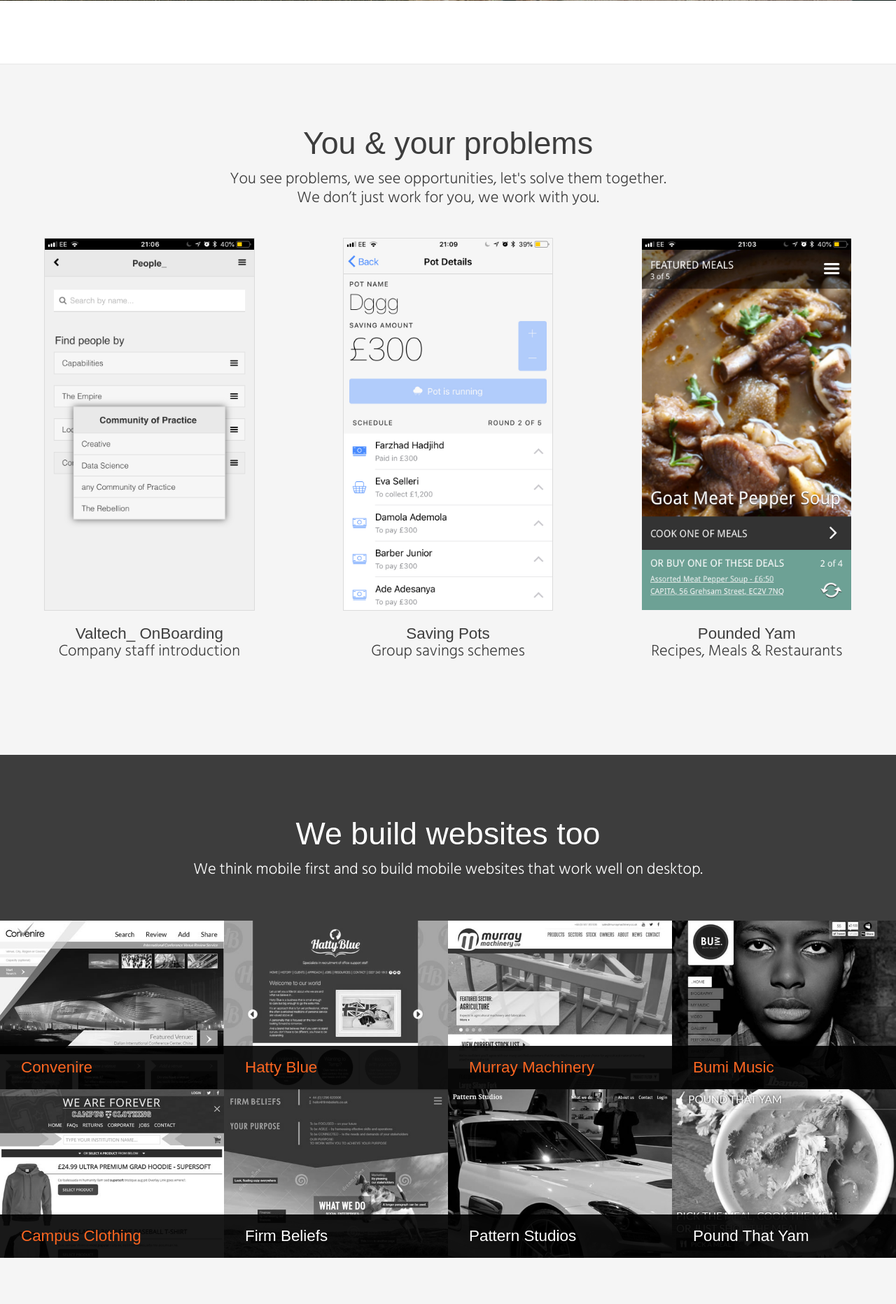
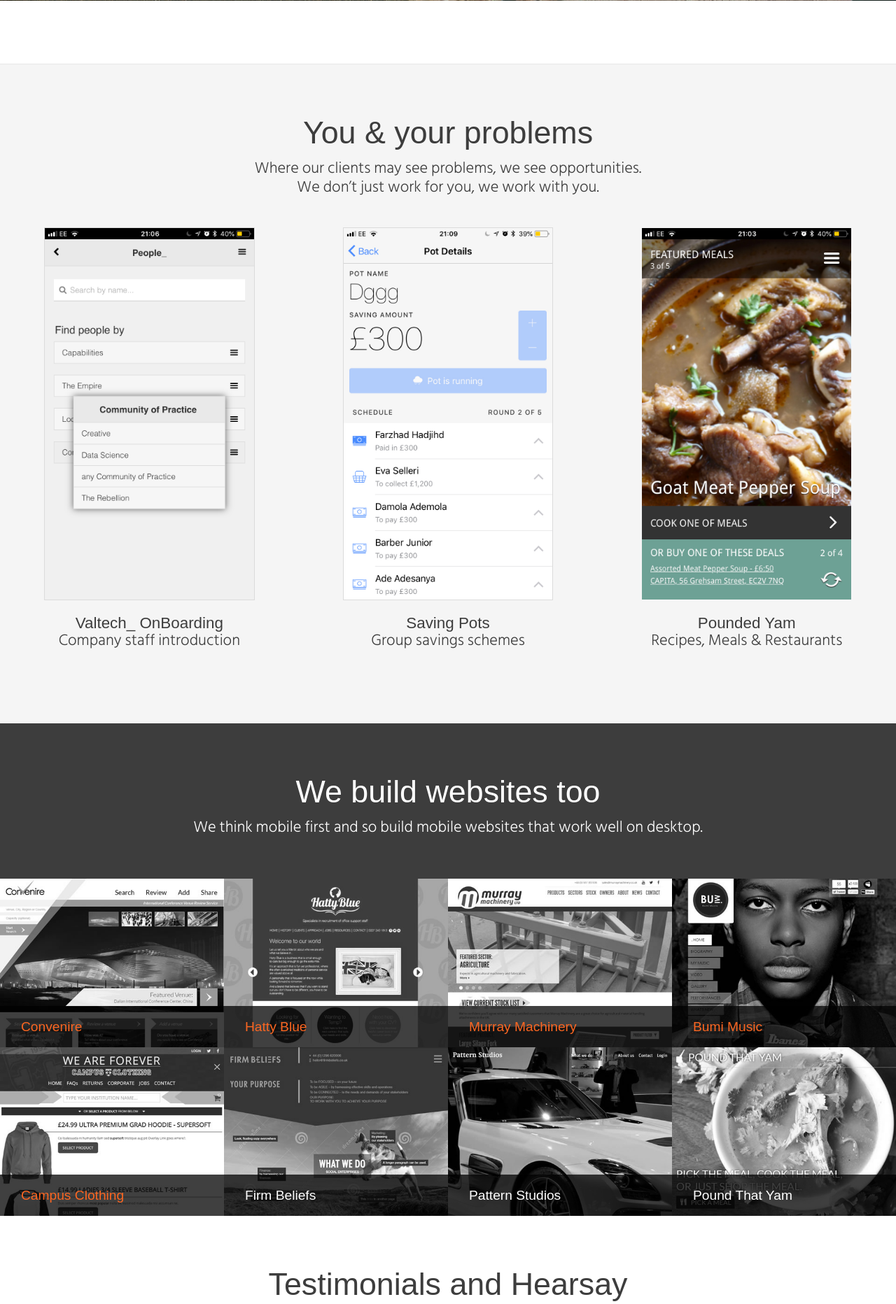
Before and after one commit to Gunzalez/modernkode, a PHP site: page / in a window 1280 px wide. Shown: the part 779-2643 px from the top of the page at 70% size. Run offline with PHP 8.4, Linux system fonts and the light colour scheme; some web fonts are replaced.

Commit message:
minor style tweaks

```diff
--- a/website/css/modernkode.css
+++ b/website/css/modernkode.css
@@ -93,68 +93,68 @@ body {
   border-bottom: 1px solid #e8e8e8; }
 
 .section {
-  padding: 30px; }
+  padding: 30px 0; }
   @media (min-width: 768px) {
     .section {
-      padding: 90px 0; } }
+      padding: 75px 0 60px 0; } }
 
-._light {
+._mobile {
   background: whitesmoke; }
-  ._light .text {
+  ._mobile .text {
     margin: 30px 0; }
-  ._light .showcase {
+  ._mobile .showcase {
     display: flex;
     max-width: 1400px;
     margin: 0 auto;
     padding: 45px 0;
     justify-content: space-between; }
-    ._light .showcase .item {
+    ._mobile .showcase .item {
       text-align: center; }
-      ._light .showcase .item * {
+      ._mobile .showcase .item * {
         margin: 0;
         padding: 0; }
-      ._light .showcase .item img {
+      ._mobile .showcase .item img {
         width: 70%;
         margin: 0 auto 20px auto;
         outline: 1px solid #dbdbdb; }
-        ._light .showcase .item img.no-outline {
+        ._mobile .showcase .item img.no-outline {
           outline: none; }
 
-._dark {
+._desktop {
   background: #3d3d3d;
   color: #ffffff;
   padding-bottom: 0; }
-  ._dark .showcase {
+  ._desktop .showcase {
     display: flex;
     padding: 0;
     margin: 60px 0 0 0; }
-    ._dark .showcase .item {
+    ._desktop .showcase .item {
       position: relative;
       flex-grow: 1; }
-      ._dark .showcase .item img {
+      ._desktop .showcase .item img {
         width: 100%;
         display: block;
         filter: grayscale(1); }
-      ._dark .showcase .item h4 {
+      ._desktop .showcase .item h4 {
         position: absolute;
         bottom: 0;
         left: 0;
         width: 100%;
-        background: rgba(0, 0, 0, 0.9);
+        background: rgba(0, 0, 0, 0.75);
         padding: 20px 30px;
-        font-size: 1.4rem;
+        font-size: 1.2rem;
         font-weight: 100;
         margin: 0;
         text-align: left;
         box-sizing: border-box;
         color: #ffffff; }
-      ._dark .showcase .item a {
+      ._desktop .showcase .item a {
         color: #FC6621;
         text-decoration: none; }
-    ._dark .showcase:nth-last-child(1) {
+    ._desktop .showcase:nth-last-child(1) {
       margin-top: 0; }
 
-._map {
+._contact {
   background-image: url("../images/bg-maps.jpg");
   background-position: top center;
   background-repeat: no-repeat;
--- a/website/index.html
+++ b/website/index.html
@@ -35,11 +35,11 @@
 
         </div>
     </div>
-    <div class="section _light">
+    <div class="section _mobile">
 
         <h2>You &amp; your problems</h2>
         <p>
-            <span>You see problems, we see opportunities, let's solve them together.</span>
+            <span>Where our clients may see problems, we see opportunities.</span>
             <span>We don’t just work for you, we work with you.</span>
         </p>
 
@@ -62,7 +62,7 @@
         </div>
 
     </div>
-    <div class="section _dark">
+    <div class="section _desktop">
 
         <h2>We build websites too</h2>
         <p>We think mobile first and so build mobile websites that work well on desktop.</p>
@@ -105,14 +105,13 @@
         </div>
 
     </div>
-
-    <div class="section _light">
+    <div class="section _testimonials">
         <h2>Testimonials and Hearsay</h2>
         <p style="min-height: 400px"></p>
 
     </div>
 
-    <div class="section _map">
+    <div class="section _contact">
 
     </div>
 
@@ -123,7 +122,7 @@
                 <ul>
                     <li>NOW: Saving Pots v2 - A redesign, and from Ionic to React Native</li>
                     <li>NEXT: A tailoring app for traditional designer outfits</li>
-                    <li>COMING SOON: Mobile gaming app, based on the busy traffic on a popular highway</li>
+                    <li>COMING SOON: Mobile gaming app, based on the busy on a popular motorway</li>
                 </ul>
             </div>
             <div class="item">
```
Also changed, not shown: source/scss/modernkode.scss (+7 -7 lines).
